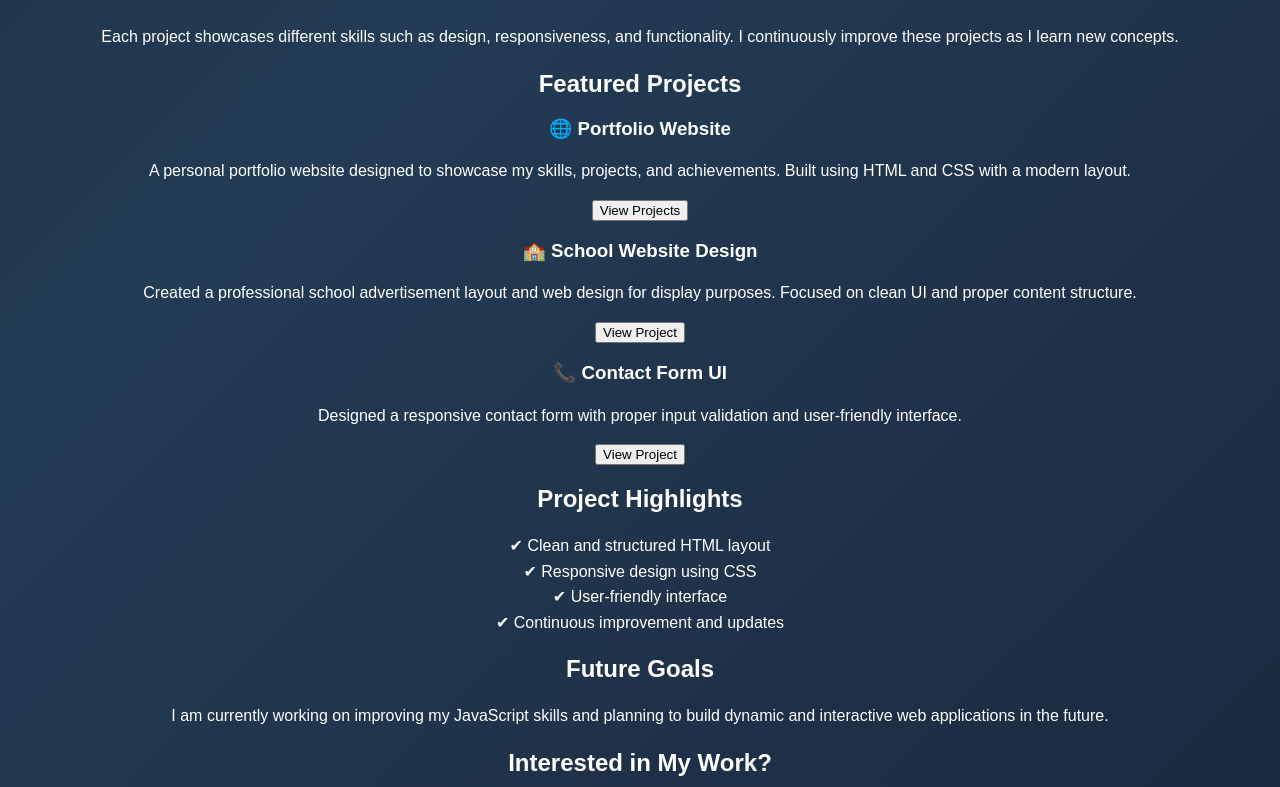
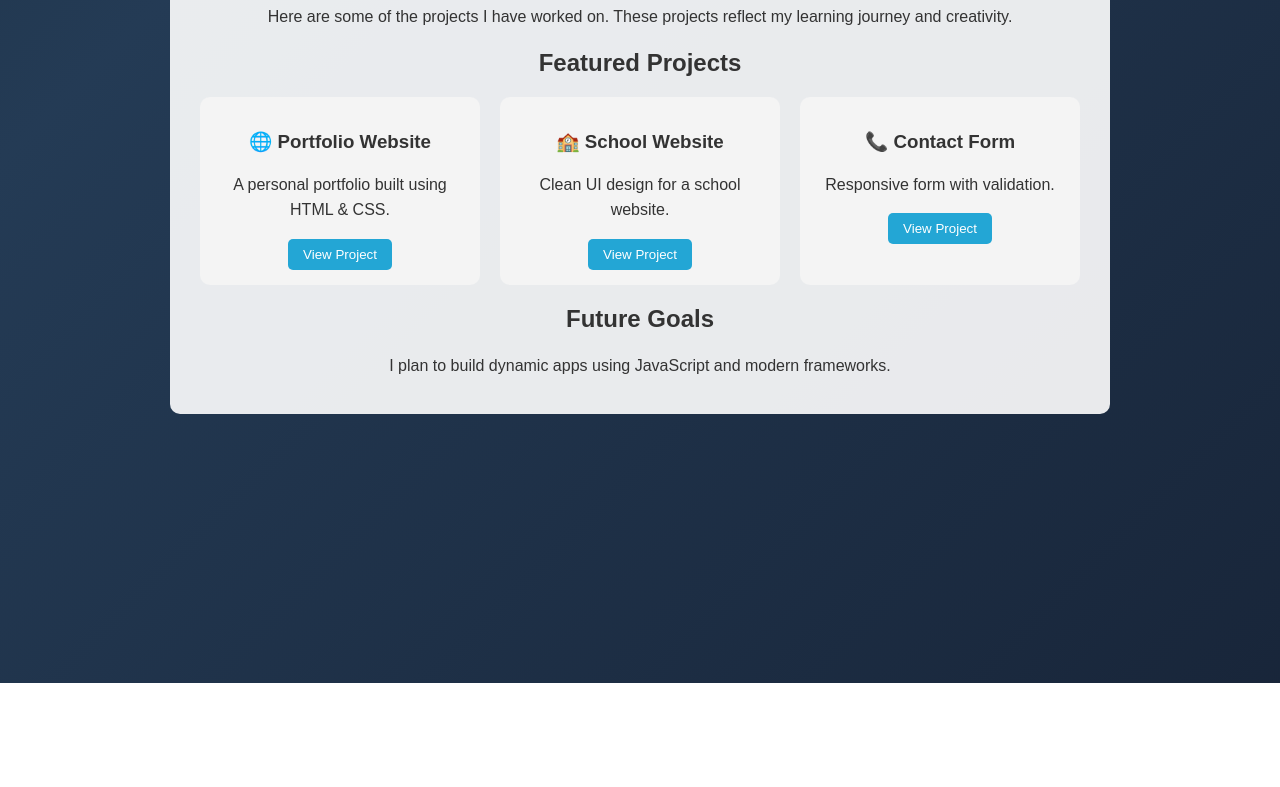
Before and after one commit to Sujan372/Portfolio, a plain HTML site: page project.html in a window 1280 px wide. Shown: the part 117-904 px from the top of the page. After the commit the page ends 800 px from the top, so only its background shows below. Drawn offline with Linux system fonts and the light colour scheme.

Commit message:
Restructured skills.html and project.html

```diff
--- a/project.html
+++ b/project.html
@@ -1,118 +1,116 @@
-    <div class="hero-content">
-        <body style="
-    height: 100vh;
-    margin: 0;
+<!doctype html>
+<html lang="en">
+  <head>
+    <meta charset="UTF-8" />
+    <title>My Projects</title>
+
+    <style>
+      body {
         font-family: Arial, sans-serif;
         background: linear-gradient(-45deg, #141e30, #243b55, #0f2027, #203a43);
         background-size: 400% 400%;
         animation: projectBG 12s ease infinite;
-    color: white;
-">
-<style>
+        margin: 0;
+        padding: 20px;
+        color: #fff;
+      }
+
       @keyframes projectBG {
-    0% { background-position: 0% 50%; }
-    50% { background-position: 100% 50%; }
-    100% { background-position: 0% 50%; }
+        0% {
+          background-position: 0% 50%;
         }
-h2 {
+        50% {
+          background-position: 100% 50%;
+        }
+        100% {
+          background-position: 0% 50%;
+        }
+      }
+
+      /* SAME BOX STYLE */
+      .container {
+        max-width: 900px;
+        margin: auto;
+        background: rgba(255, 255, 255, 0.9);
+        padding: 20px;
+        border-radius: 10px;
+        color: #333;
+      }
+
+      /* TEXT */
+      h1,
+      h2,
+      h3 {
         text-align: center;
-    color: #ffffff;
       }
+
       p {
         text-align: center;
         line-height: 1.6;
       }
-h3 {
+
+      /* CARDS */
+      .card-container {
+        display: flex;
+        gap: 20px;
+        flex-wrap: wrap;
+        justify-content: center;
+      }
+
+      .card {
+        background: #f4f4f4;
+        padding: 15px;
+        border-radius: 10px;
+        width: 250px;
         text-align: center;
       }
+
+      button {
+        padding: 8px 15px;
+        border: none;
+        background: #23a6d5;
+        color: white;
+        border-radius: 5px;
+        cursor: pointer;
+      }
     </style>
+  </head>
 
-        <h2>My Projects 🚀</h2>
+  <body>
+    <div class="container">
+      <h1>My Projects 🚀</h1>
+
       <p>
         Here are some of the projects I have worked on. These projects reflect
-            my learning journey, creativity, and ability to build real-world solutions.
+        my learning journey and creativity.
       </p>
-    </div>
-</section>
 
-<!-- INTRO -->
-<section class="intro">
-    <h2>What You’ll Find Here</h2>
-    <p>
-        Each project showcases different skills such as design, responsiveness,
-        and functionality. I continuously improve these projects as I learn new concepts.
-    </p>
-</section>
-
-<!-- PROJECT CARDS -->
-<section class="features">
       <h2>Featured Projects</h2>
 
       <div class="card-container">
+        <div class="card">
+          <h3>🌐 Portfolio Website</h3>
+          <p>A personal portfolio built using HTML & CSS.</p>
+          <button>View Project</button>
+        </div>
 
         <div class="card">
-            <h3>🌐 Portfolio Website</h3>
-            <p>
-                A personal portfolio website designed to showcase my skills, projects,
-                and achievements. Built using HTML and CSS with a modern layout.
-            </p>
-            <div style="text-align: center;">
-    <button>View Projects</button>
+          <h3>🏫 School Website</h3>
+          <p>Clean UI design for a school website.</p>
+          <button>View Project</button>
+        </div>
+
+        <div class="card">
+          <h3>📞 Contact Form</h3>
+          <p>Responsive form with validation.</p>
+          <button>View Project</button>
         </div>
       </div>
 
-        <div class="card">
-            <h3>🏫 School Website Design</h3>
-            <p>
-                Created a professional school advertisement layout and web design
-                for display purposes. Focused on clean UI and proper content structure.
-            </p>
-           <div style="text-align: center;">
-    <button>View Project    </button>
-</div>
-        </div>
-
-        <div class="card">
-            <h3>📞 Contact Form UI</h3>
-            <p>
-                Designed a responsive contact form with proper input validation
-                and user-friendly interface.
-            </p>
-            <div style="text-align: center;">
-    <button>View Project</button>
-        </div>
-
-    </div>
-</section>
-
-<!-- PROJECT DETAILS -->
-<section class="projects-details">
-    <h2>Project Highlights</h2>
-
-    <p>
-        ✔ Clean and structured HTML layout <br>
-        ✔ Responsive design using CSS <br>
-        ✔ User-friendly interface <br>
-        ✔ Continuous improvement and updates <br>
-    </p>
-</section>
-
-<!-- FUTURE PROJECTS -->
-<section class="vision">
       <h2>Future Goals</h2>
       <p>
-        I am currently working on improving my JavaScript skills and planning
-        to build dynamic and interactive web applications in the future.
+        I plan to build dynamic apps using JavaScript and modern frameworks.
       </p>
-</section>
-
-<!-- CTA -->
-<section class="cta">
-    <h2>Interested in My Work?</h2>
-    <p>Feel free to reach out and collaborate with me.</p>
-    <a href="contact.html"></a>
-    <div style="text-align: center;">
-    <button>Contact Me</button>
     </div>
   </body>
-</section>
+</html>
```
Also changed, not shown: home.html (+1 -1 lines), skills.html (+94 -53 lines). Lines whose indentation alone changed are shown as unchanged.
